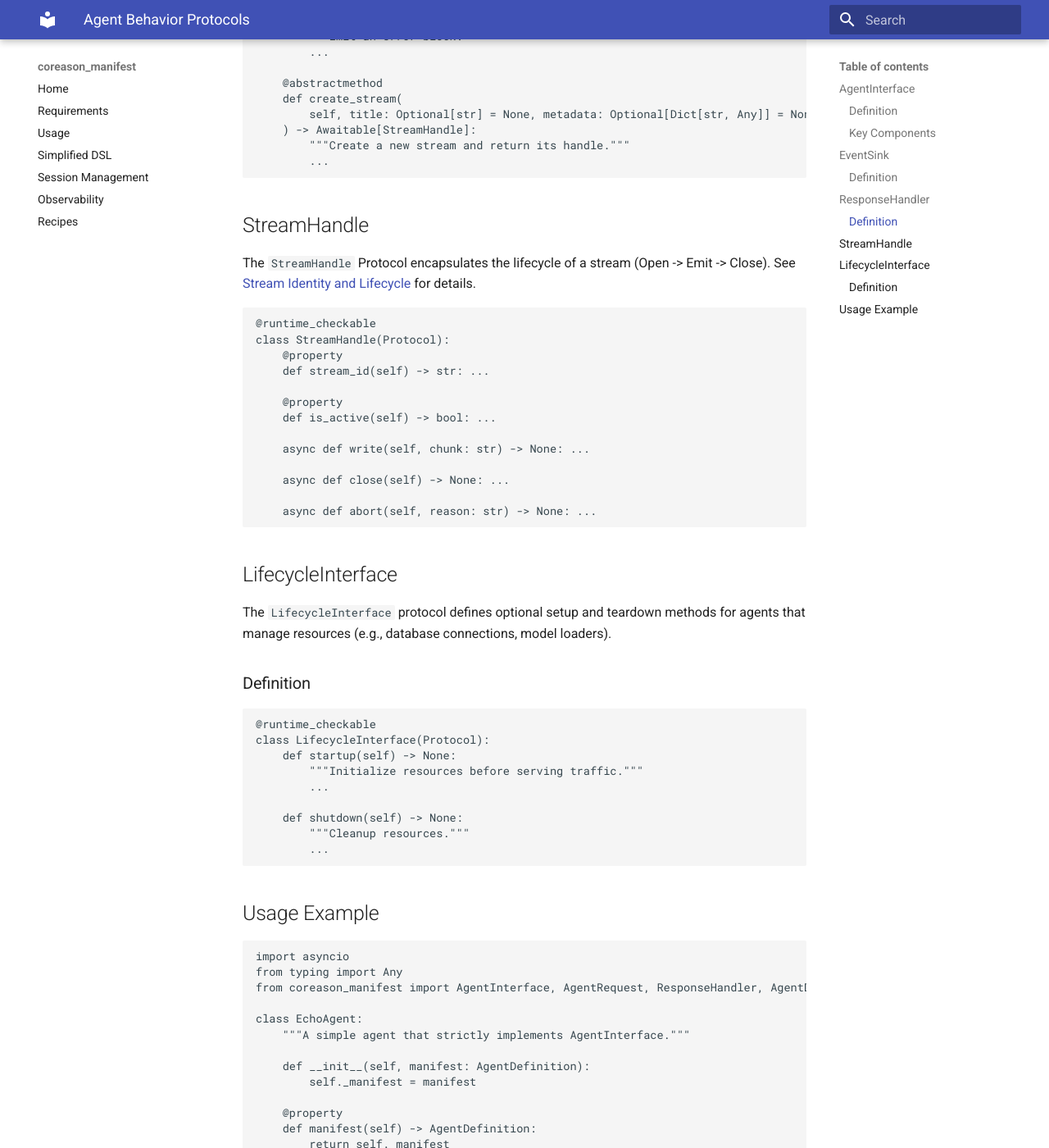
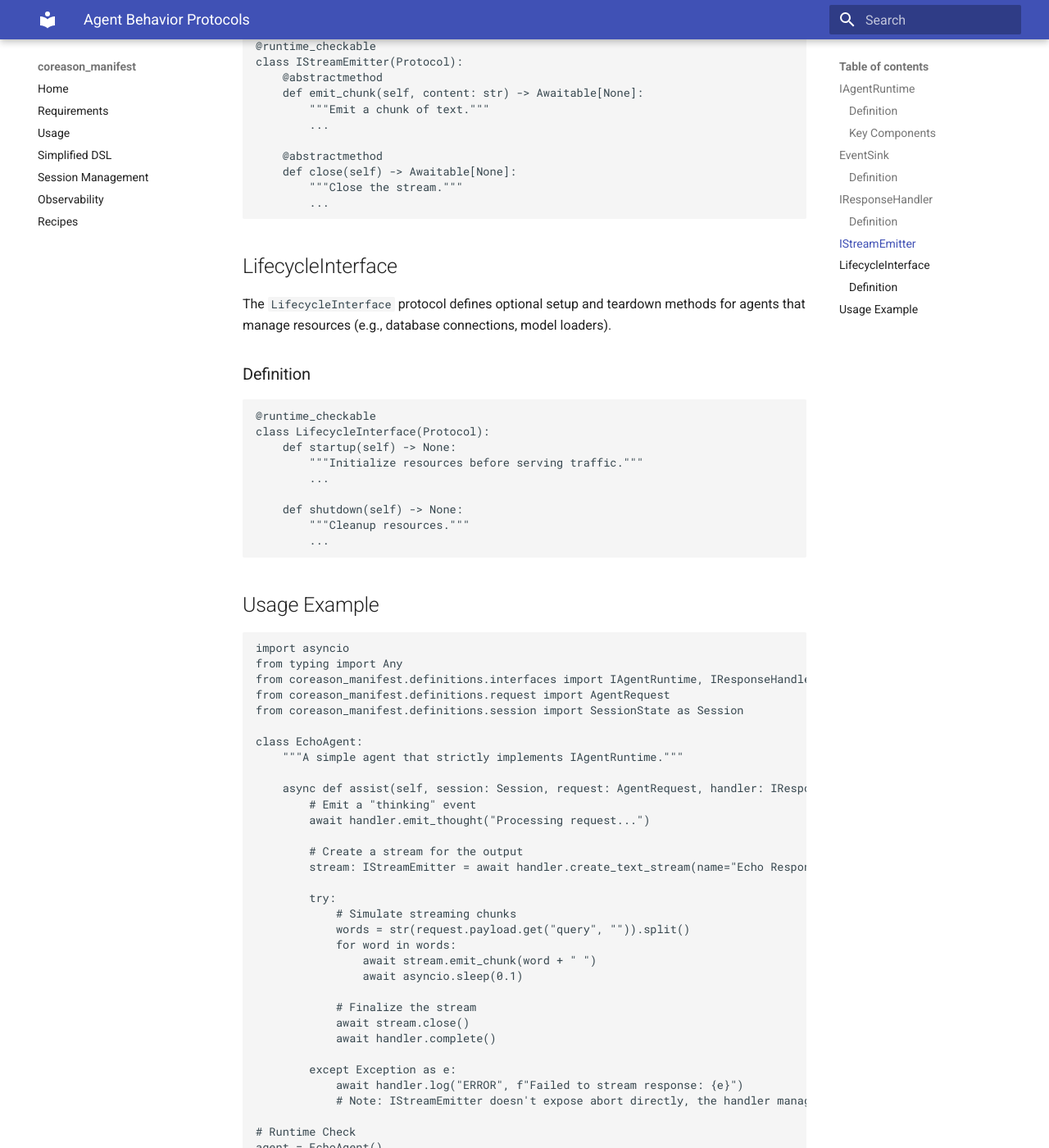
Before and after one commit to CoReason-AI/coreason-manifest, an MkDocs documentation site: the page built from docs/agent_behavior_protocols.md, in a window 1280 px wide and 1400 px high, scrolled down 2595 px. Shown: the whole window at 82% size. Built offline with MkDocs 1.6.1 and Material for MkDocs 9.7.7, drawn with Linux system fonts in a browser that asks for light colours; some of the changed text lies outside the part shown.

Commit message:
refactor: Define strict runtime protocols (IAgentRuntime, IStreamEmitter)
This PR refactors the runtime contract by introducing strict Python Protocols (`IStreamEmitter`, `IResponseHandler`, `IAgentRuntime`) to formalize agent behavior and streaming interactions, while ensuring backward compatibility with legacy interfaces.

**Key Changes:**

* **Core Protocols:**
* Defined `IStreamEmitter`, `IResponseHandler`, and `IAgentRuntime` in `src/coreason_manifest/definitions/interfaces.py`.
* Added comprehensive type hints and docstrings to enforce strict implementation contracts.


* **Documentation:**
* Updated `docs/agent_behavior_protocols.md` and `docs/stream_lifecycle.md` to document the new protocols and their usage.


* **Testing & Quality Assurance:**
* Added `tests/test_interfaces.py` to verify protocol compliance.
* Resolved CI linting issues (unused imports, Ruff formatting) to ensure code quality.

````diff
--- a/docs/agent_behavior_protocols.md
+++ b/docs/agent_behavior_protocols.md
@@ -4,47 +4,42 @@
 
 They are defined in `src/coreason_manifest/definitions/interfaces.py` and are based on Python's `typing.Protocol` for structural subtyping.
 
-## AgentInterface
+## IAgentRuntime
 
-The `AgentInterface` protocol defines the core responsibility of an Agent: to accept a request and use a response handler to emit events.
+The `IAgentRuntime` protocol defines the core responsibility of an Agent: to accept a request and use a response handler to emit events.
 
 ### Definition
 
 ```python
 @runtime_checkable
-class AgentInterface(Protocol):
-    """Protocol defining the standard interface for a Coreason Agent."""
-
-    @property
-    @abstractmethod
-    def manifest(self) -> AgentDefinition:
-        """Accessor for the static configuration/metadata of the agent."""
-        ...
+class IAgentRuntime(Protocol):
+    """Defines the strict signature an agent developer must implement."""
 
     @abstractmethod
-    async def assist(self, request: AgentRequest, session: SessionHandle, response: ResponseHandler) -> None:
+    def assist(
+        self, session: Session, request: AgentRequest, handler: IResponseHandler
+    ) -> Awaitable[None]:
         """Process a request and use the response handler to emit events.
 
         Args:
+            session: The session context.
             request: The strictly typed input envelope.
-            session: The active memory interface.
-            response: The handler for emitting results.
+            handler: The handler for emitting results.
         """
         ...
 ```
 
 ### Key Components
 
-1.  **`manifest`**: A property that returns the agent's static configuration (`AgentDefinition`). This allows runtime inspection of the agent's capabilities, inputs, and outputs.
-2.  **`assist`**: The primary entry point for execution.
+1.  **`assist`**: The primary entry point for execution.
     *   **Input**: Strictly typed `AgentRequest` envelope.
-    *   **Session**: A `SessionHandle` for [Active Memory](active_memory_interface.md) access (history, RAG, persistence).
-    *   **Output**: None (events are emitted via `response`).
-    *   **Inversion of Control**: Instead of yielding events, the agent calls methods on the provided `ResponseHandler`.
+    *   **Session**: A `Session` (alias for `SessionState`) for [Active Memory](active_memory_interface.md) access (history, RAG, persistence).
+    *   **Output**: None (events are emitted via `handler`).
+    *   **Inversion of Control**: Instead of yielding events, the agent calls methods on the provided `IResponseHandler`.
 
 ## EventSink
 
-The `EventSink` Protocol defines the standard interface for emitting internal system events, such as telemetry, audit logs, and distributed traces. It serves as the base for `ResponseHandler`.
+The `EventSink` Protocol defines the standard interface for emitting internal system events, such as telemetry, audit logs, and distributed traces. It serves as the base for `IResponseHandler`.
 
 ### Definition
 
@@ -67,71 +62,57 @@
         ...
 ```
 
-## ResponseHandler
+## IResponseHandler
 
-The `ResponseHandler` Protocol decouples the agent's logic from the event transport (e.g., HTTP, WebSocket, SSE). It inherits from `EventSink`, allowing agents to use the same object for both user-facing responses and system logging.
+The `IResponseHandler` Protocol decouples the agent's logic from the event transport (e.g., HTTP, WebSocket, SSE). It inherits from `EventSink`, allowing agents to use the same object for both user-facing responses and system logging.
 
 ### Definition
 
 ```python
 @runtime_checkable
-class ResponseHandler(EventSink, Protocol):
+class IResponseHandler(EventSink, Protocol):
     @abstractmethod
-    def thought(self, content: str, status: str = "IN_PROGRESS") -> Awaitable[None]:
-        """Emit a thinking block."""
+    def emit_event(self, event: PresentationEvent) -> Awaitable[None]:
+        """Low-level emission of a raw event wrapper."""
         ...
 
     @abstractmethod
-    def markdown(self, content: str) -> Awaitable[None]:
-        """Emit a markdown block."""
+    def emit_thought(self, content: str) -> Awaitable[None]:
+        """Helper to emit a THOUGHT_TRACE event."""
         ...
 
     @abstractmethod
-    def data(
-        self,
-        data: Dict[str, Any],
-        title: Optional[str] = None,
-        view_hint: str = "JSON",
-    ) -> Awaitable[None]:
-        """Emit a data block."""
+    def emit_citation(self, citation: CitationBlock) -> Awaitable[None]:
+        """Helper to emit a CITATION_BLOCK event."""
         ...
 
     @abstractmethod
-    def error(
-        self,
-        message: str,
-        details: Optional[Dict[str, Any]] = None,
-        recoverable: bool = False,
-    ) -> Awaitable[None]:
-        """Emit an error block."""
+    def create_text_stream(self, name: str) -> Awaitable[IStreamEmitter]:
+        """Opens a new stream for token-by-token generation."""
         ...
 
     @abstractmethod
-    def create_stream(
-        self, title: Optional[str] = None, metadata: Optional[Dict[str, Any]] = None
-    ) -> Awaitable[StreamHandle]:
-        """Create a new stream and return its handle."""
+    def complete(self) -> Awaitable[None]:
+        """Signals the end of the generation turn."""
         ...
 ```
 
-## StreamHandle
+## IStreamEmitter
 
-The `StreamHandle` Protocol encapsulates the lifecycle of a stream (Open -> Emit -> Close). See [Stream Identity and Lifecycle](stream_lifecycle.md) for details.
+The `IStreamEmitter` Protocol encapsulates the lifecycle of a stream (Open -> Emit -> Close). See [Stream Identity and Lifecycle](stream_lifecycle.md) for details.
 
 ```python
 @runtime_checkable
-class StreamHandle(Protocol):
-    @property
-    def stream_id(self) -> str: ...
+class IStreamEmitter(Protocol):
+    @abstractmethod
+    def emit_chunk(self, content: str) -> Awaitable[None]:
+        """Emit a chunk of text."""
+        ...
 
-    @property
-    def is_active(self) -> bool: ...
-
-    async def write(self, chunk: str) -> None: ...
-
-    async def close(self) -> None: ...
-
-    async def abort(self, reason: str) -> None: ...
+    @abstractmethod
+    def close(self) -> Awaitable[None]:
+        """Close the stream."""
+        ...
 ```
 
 ## LifecycleInterface
@@ -157,43 +138,36 @@
 ```python
 import asyncio
 from typing import Any
-from coreason_manifest import AgentInterface, AgentRequest, ResponseHandler, AgentDefinition
+from coreason_manifest.definitions.interfaces import IAgentRuntime, IResponseHandler, IStreamEmitter
+from coreason_manifest.definitions.request import AgentRequest
+from coreason_manifest.definitions.session import SessionState as Session
 
 class EchoAgent:
-    """A simple agent that strictly implements AgentInterface."""
+    """A simple agent that strictly implements IAgentRuntime."""
 
-    def __init__(self, manifest: AgentDefinition):
-        self._manifest = manifest
-
-    @property
-    def manifest(self) -> AgentDefinition:
-        return self._manifest
-
-    async def assist(self, request: AgentRequest, session: SessionHandle, response: ResponseHandler) -> None:
+    async def assist(self, session: Session, request: AgentRequest, handler: IResponseHandler) -> None:
         # Emit a "thinking" event
-        await response.thought("Processing request...")
-
-        # (Optional) Fetch context
-        # history = await session.history(limit=5)
+        await handler.emit_thought("Processing request...")
 
         # Create a stream for the output
-        stream = await response.create_stream(title="Echo Response")
+        stream: IStreamEmitter = await handler.create_text_stream(name="Echo Response")
 
         try:
             # Simulate streaming chunks
             words = str(request.payload.get("query", "")).split()
             for word in words:
-                await stream.write(word + " ")
+                await stream.emit_chunk(word + " ")
                 await asyncio.sleep(0.1)
 
             # Finalize the stream
             await stream.close()
+            await handler.complete()
 
         except Exception as e:
-            await stream.abort(str(e))
-            await response.error("Failed to stream response")
+            await handler.log("ERROR", f"Failed to stream response: {e}")
+            # Note: IStreamEmitter doesn't expose abort directly, the handler manages errors via log/emit_event
 
 # Runtime Check
-agent = EchoAgent(manifest=...)
-assert isinstance(agent, AgentInterface)  # True
+agent = EchoAgent()
+assert isinstance(agent, IAgentRuntime)  # True
 ```
--- a/docs/stream_lifecycle.md
+++ b/docs/stream_lifecycle.md
@@ -15,76 +15,68 @@
 
 We now treat a "Stream" as an explicit object with a unique identity and a strict lifecycle.
 
-### The `StreamHandle` Protocol
+### The `IStreamEmitter` Protocol
 
-The `StreamHandle` is an object returned by the `ResponseHandler`. It encapsulates the state of a single stream.
+The `IStreamEmitter` is an object returned by the `IResponseHandler.create_text_stream()`. It encapsulates the lifecycle of a single output stream.
 
 ```python
-class StreamHandle(Protocol):
-    @property
-    def stream_id(self) -> str:
-        """Unique UUID for this stream instance."""
-        ...
-
-    @property
-    def is_active(self) -> bool:
-        """True if the stream is open and accepting data."""
-        ...
-
-    async def write(self, chunk: str) -> None:
+class IStreamEmitter(Protocol):
+    async def emit_chunk(self, content: str) -> None:
         """Emit a chunk of text."""
         ...
 
     async def close(self) -> None:
-        """Seal the stream successfully."""
-        ...
-
-    async def abort(self, reason: str) -> None:
-        """Kill the stream with an error."""
+        """Close the stream."""
         ...
 ```
 
 ## Lifecycle States
 
-A stream transitions through a strict state machine:
+A stream transitions through a strict state machine managed by the Runtime implementation:
 
-1.  **OPEN**: Created via `response.create_stream()`. A unique `stream_id` is assigned.
-2.  **ACTIVE**: The agent calls `stream.write()`. Data flows to the client.
+1.  **OPEN**: Created via `handler.create_text_stream()`.
+2.  **ACTIVE**: The agent calls `stream.emit_chunk()`. Data flows to the client.
 3.  **CLOSED**: The agent calls `stream.close()`. The stream is sealed. No further writes are allowed.
-4.  **ABORTED**: The agent calls `stream.abort()`. The stream is terminated with an error.
 
-**Rule:** Calling `write()` on a `CLOSED` or `ABORTED` stream MUST raise a `RuntimeError`.
+**Note:** Unlike the older `StreamHandle`, `IStreamEmitter` simplifies the interface. Error handling (aborting) is typically managed by emitting error events via the `IResponseHandler` rather than manipulating the stream handle directly in this abstraction layer.
 
 ## Usage Pattern
 
-This pattern allows the agent to pass the `StreamHandle` to helper functions, decoupling the "streaming logic" from the main "response logic".
+This pattern allows the agent to pass the `IStreamEmitter` to helper functions, decoupling the "streaming logic" from the main "response logic".
 
 ```python
-async def generate_poem(stream: StreamHandle, topic: str):
+async def generate_poem(stream: IStreamEmitter, topic: str):
     """Helper function that just knows how to write to a stream."""
     # ... expensive LLM generation ...
     for token in llm.generate(topic):
-        await stream.write(token)
+        await stream.emit_chunk(token)
     await stream.close()
 
-async def assist(request, response):
+async def assist(session: Session, request: AgentRequest, handler: IResponseHandler) -> None:
     # Main logic decides TO stream
-    stream = await response.create_stream(title="Poem")
+    stream = await handler.create_text_stream(name="Poem")
 
-    # And delegates the writing
-    await generate_poem(stream, "Nature")
+    try:
+        # And delegates the writing
+        await generate_poem(stream, "Nature")
+    except Exception as e:
+        # Handle errors at the handler level
+        await handler.log("ERROR", str(e))
+        await stream.close() # Ensure closure
+    finally:
+        await handler.complete()
 ```
 
 ## UI Routing
 
-On the frontend, the `stream_id` allows the UI to route tokens to the correct component.
+On the frontend, the stream allows the UI to route tokens to the correct component.
 
-*   **Event:** `ai.coreason.stream.start` (contains `stream_id`, `title`) -> **UI:** Create new message bubble.
+*   **Event:** `ai.coreason.stream.start` (contains `stream_id`, `name`) -> **UI:** Create new message bubble.
 *   **Event:** `ai.coreason.stream.chunk` (contains `stream_id`, `chunk`) -> **UI:** Append text to bubble with matching ID.
 *   **Event:** `ai.coreason.stream.end` (contains `stream_id`) -> **UI:** Mark bubble as complete (stop loading spinner).
 
 ## Error Handling
 
 Separation of concerns is key:
-*   **Stream Errors:** `stream.abort("LLM Timeout")` affects *only* that stream content (e.g., shows a red "Error" badge on that specific bubble).
-*   **Agent Errors:** `response.error("Database Down")` affects the entire request.
+*   **Stream Errors:** If a stream fails midway, closing it and logging an error allows the client to gracefully handle the partial content.
+*   **Agent Errors:** `handler.emit_event(ErrorEvent(...))` affects the entire interaction state.
````
Also changed, not shown: 2 other files.
